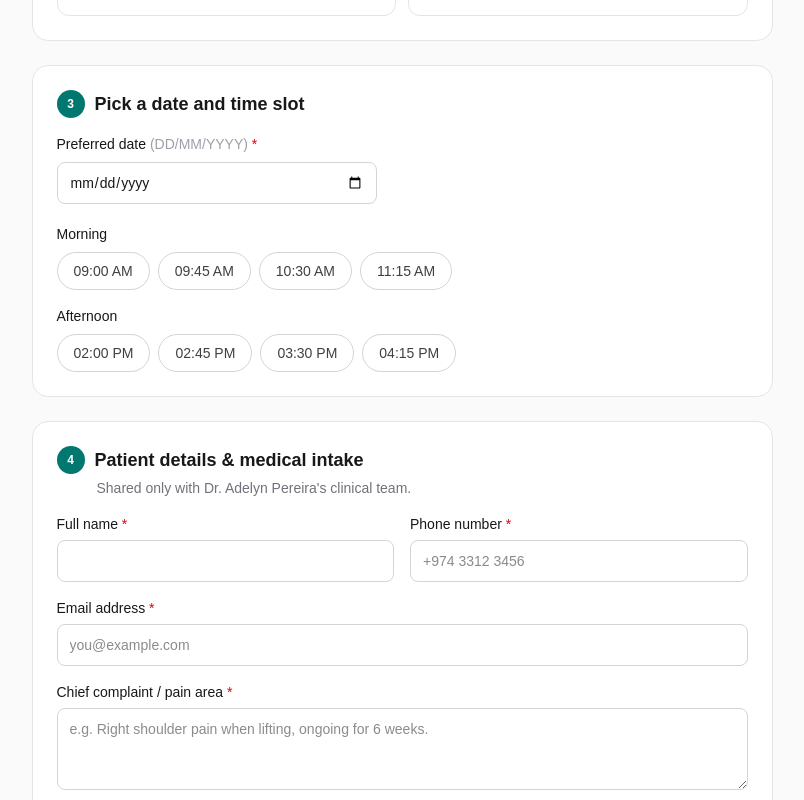
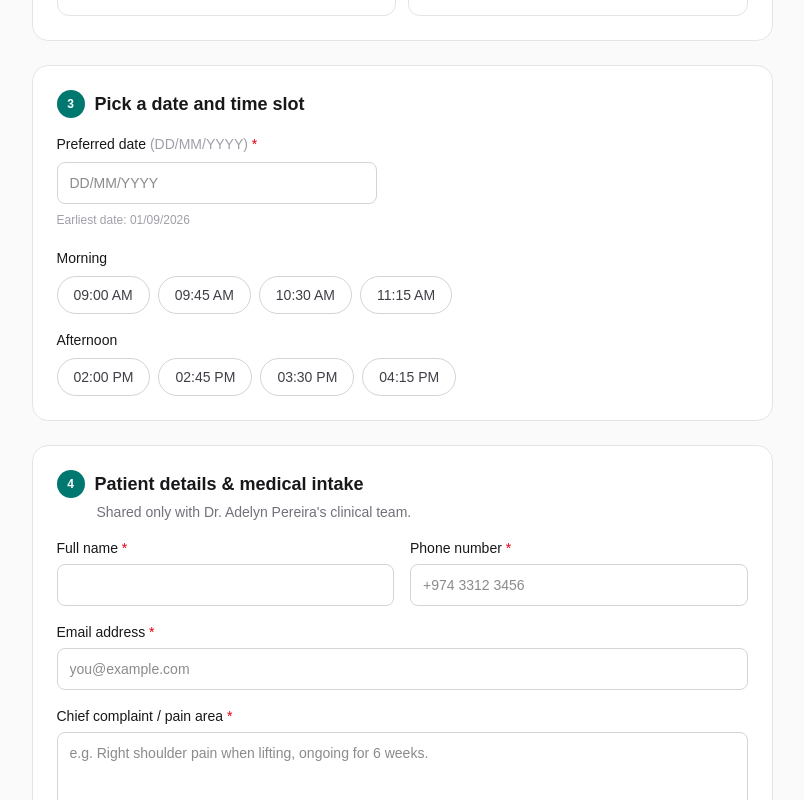
Before and after one commit to freddiedsouza/Adelyn, a Next.js app: page /book in a window 1280 px wide. Shown: the part 940-1740 px from the top of the page, without its empty margins (26-830 px from the left). Built offline with nearby package versions, Linux system fonts and the light colour scheme.

Commit message:
fix: replace native date input with DD/MM/YYYY masked text field on booking form

```diff
--- a/src/components/BookingForm.tsx
+++ b/src/components/BookingForm.tsx
@@ -41,11 +41,37 @@ function generateReference(): string {
   return `AP-${out}`;
 }
 
-/** Formats an ISO date (YYYY-MM-DD) as DD/MM/YYYY. */
-function formatDate(iso: string): string {
+/** ISO date (YYYY-MM-DD) -> "DD/MM/YYYY". */
+function isoToDmy(iso: string): string {
   const [year, month, day] = iso.split("-");
   if (!year || !month || !day) return "";
   return `${day}/${month}/${year}`;
+}
+
+/** "DD/MM/YYYY" -> ISO "YYYY-MM-DD", or "" when it is not a real calendar date. */
+function dmyToIso(dmy: string): string {
+  const match = dmy.match(/^(\d{2})\/(\d{2})\/(\d{4})$/);
+  if (!match) return "";
+  const [, dd, mm, yyyy] = match;
+  const day = Number(dd);
+  const month = Number(mm);
+  const year = Number(yyyy);
+  const probe = new Date(year, month - 1, day);
+  if (
+    probe.getFullYear() !== year ||
+    probe.getMonth() !== month - 1 ||
+    probe.getDate() !== day
+  ) {
+    return "";
+  }
+  return `${yyyy}-${mm}-${dd}`;
+}
+
+/** Progressively formats digits as the user types: 15092026 -> 15/09/2026. */
+function maskDmy(input: string): string {
+  const digits = input.replace(/\D/g, "").slice(0, 8);
+  const parts = [digits.slice(0, 2), digits.slice(2, 4), digits.slice(4, 8)];
+  return parts.filter(Boolean).join("/");
 }
 
 function modeLabel(mode: ConsultationMode | ""): string {
@@ -149,8 +175,13 @@ export default function BookingForm() {
     const next: Record<string, string> = {};
     if (!serviceId) next.serviceId = "Please choose a service.";
     if (!mode) next.mode = "Please choose a consultation mode.";
-    if (!date) next.date = "Please choose a preferred date.";
-    else if (date < minDate) next.date = "Please choose a date in the future.";
+    if (!date.trim()) {
+      next.date = "Please choose a preferred date.";
+    } else {
+      const iso = dmyToIso(date);
+      if (!iso) next.date = "Enter the date as DD/MM/YYYY.";
+      else if (iso < minDate) next.date = "Please choose a date today or later.";
+    }
     if (!slot) next.slot = "Please choose a time slot.";
     if (!fullName.trim()) next.fullName = "Full name is required.";
     const digits = phone.replace(/\D/g, "");
@@ -175,7 +206,7 @@ export default function BookingForm() {
       reference: generateReference(),
       serviceTitle: selectedService?.title ?? "",
       mode: mode as ConsultationMode,
-      dateLabel: formatDate(date),
+      dateLabel: date,
       slot,
       fullName: fullName.trim(),
       phone: phone.trim(),
@@ -483,22 +514,23 @@ export default function BookingForm() {
               </label>
               <input
                 id="booking-date"
-                type="date"
-                min={minDate}
+                type="text"
+                inputMode="numeric"
+                autoComplete="off"
+                placeholder="DD/MM/YYYY"
+                maxLength={10}
                 value={date}
                 onChange={(event) => {
-                  setDate(event.target.value);
+                  setDate(maskDmy(event.target.value));
                   clearError("date");
                 }}
                 aria-invalid={Boolean(errors.date)}
                 aria-describedby={errors.date ? "error-date" : undefined}
                 className={`${inputClass(Boolean(errors.date))} sm:max-w-xs`}
               />
-              {date && !errors.date ? (
-                <p className="text-sm text-zinc-500 dark:text-zinc-400">
-                  Selected: {formatDate(date)}
-                </p>
-              ) : null}
+              <p className="text-xs text-zinc-400 dark:text-zinc-500">
+                Earliest date: {isoToDmy(minDate)}
+              </p>
               <FieldError id="error-date" message={errors.date} />
             </div>
 
@@ -720,7 +752,10 @@ export default function BookingForm() {
                 value={selectedService?.title ?? ""}
               />
               <SummaryRow label="Consultation" value={modeLabel(mode)} />
-              <SummaryRow label="Date" value={formatDate(date)} />
+              <SummaryRow
+                label="Date"
+                value={dmyToIso(date) ? date : ""}
+              />
               <SummaryRow label="Time slot" value={slot} />
             </dl>
             <p className="mt-4 border-t border-zinc-200 pt-4 text-xs text-zinc-500 dark:border-zinc-800 dark:text-zinc-400">
```
